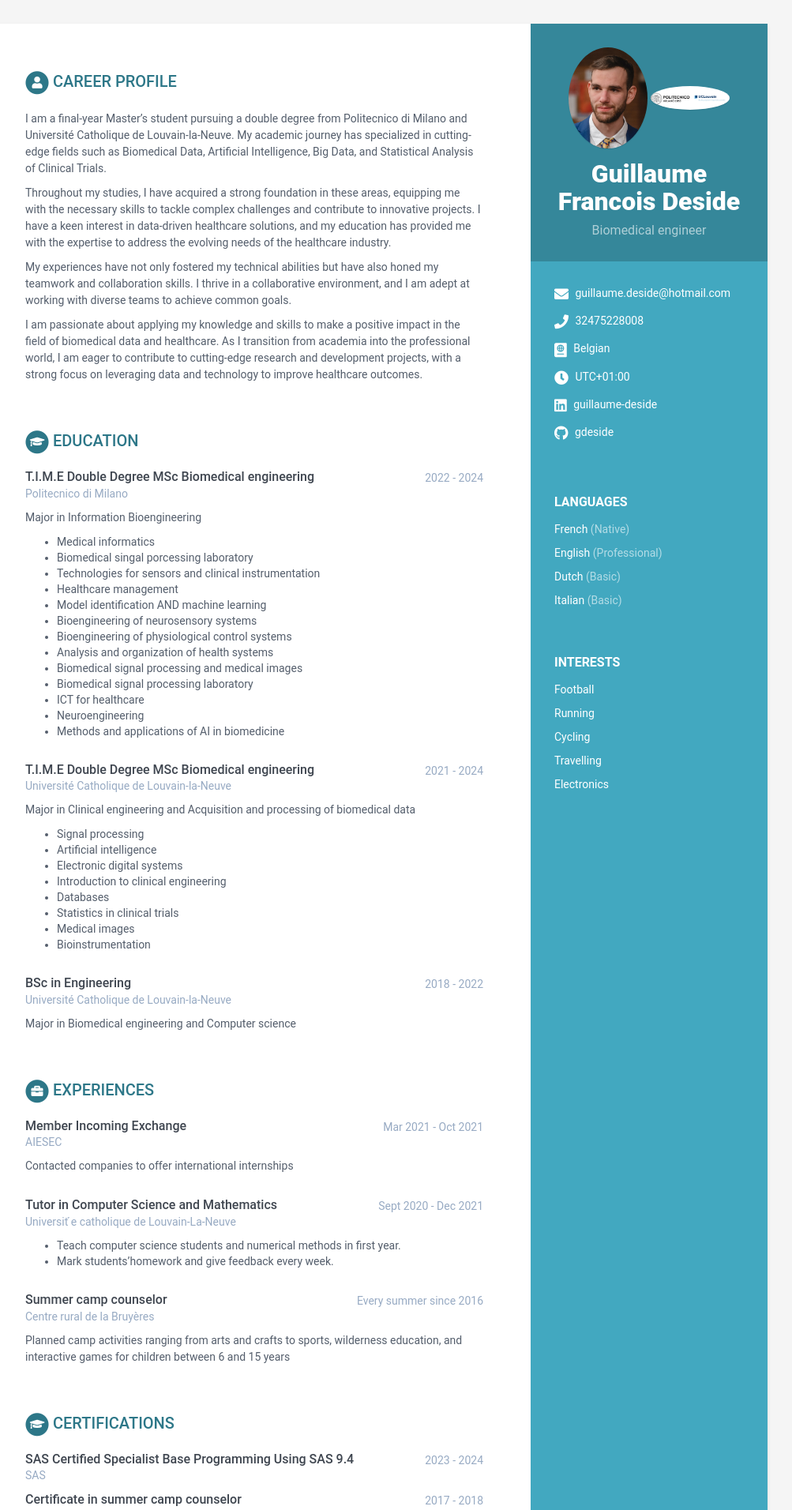
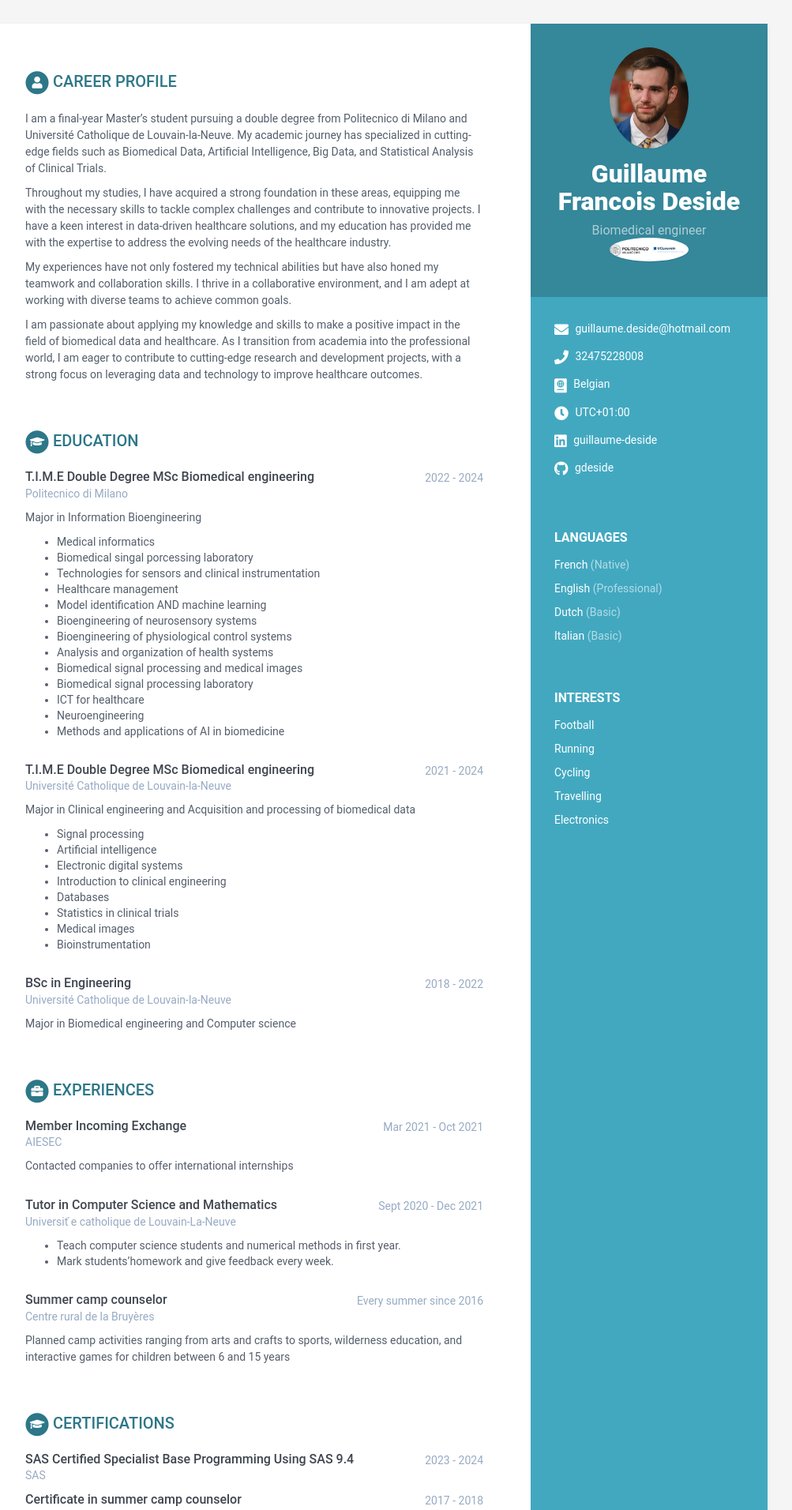
Before and after one commit to gdeside/CV, a Jekyll site: the page built from index.html, in a window 1280 px wide. Shown: the top 1912 px of the page at 79% size, without its empty margins (168-1171 px from the left). Built offline with Jekyll 4.4.1, drawn with Linux system fonts in a browser that asks for light colours.

Commit message:
Update banner

```diff
--- a/_includes/sidebar.html
+++ b/_includes/sidebar.html
@@ -7,16 +7,16 @@
     <img class="avatar" src="{{ site.baseurl }}/assets/images/{{ sidebar.avatar }}" alt="profile picture" />
     {% endif %}
 
-    {% if sidebar.banner %}
-    <img class="avatar" src="{{ site.baseurl }}/assets/images/{{ sidebar.banner }}" alt="banner picture" />
-    {% endif %}
-
     {% if sidebar.name %}
     <h1 class="name">{{ sidebar.name }}</h1>
     {% endif %}
 
     {% if sidebar.tagline %}
     <h3 class="tagline">{{ sidebar.tagline }}</h3>
+    {% endif %}
+
+    {% if sidebar.banner %}
+    <img class="avatar" src="{{ site.baseurl }}/assets/images/{{ sidebar.banner }}" alt="banner picture" />
     {% endif %}
 
   </div><!--//profile-container-->
```
